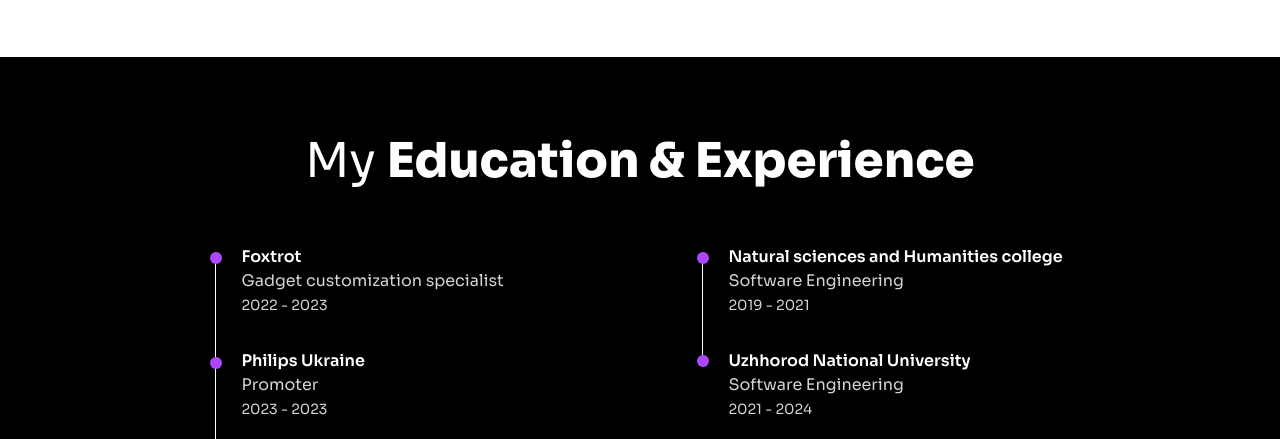
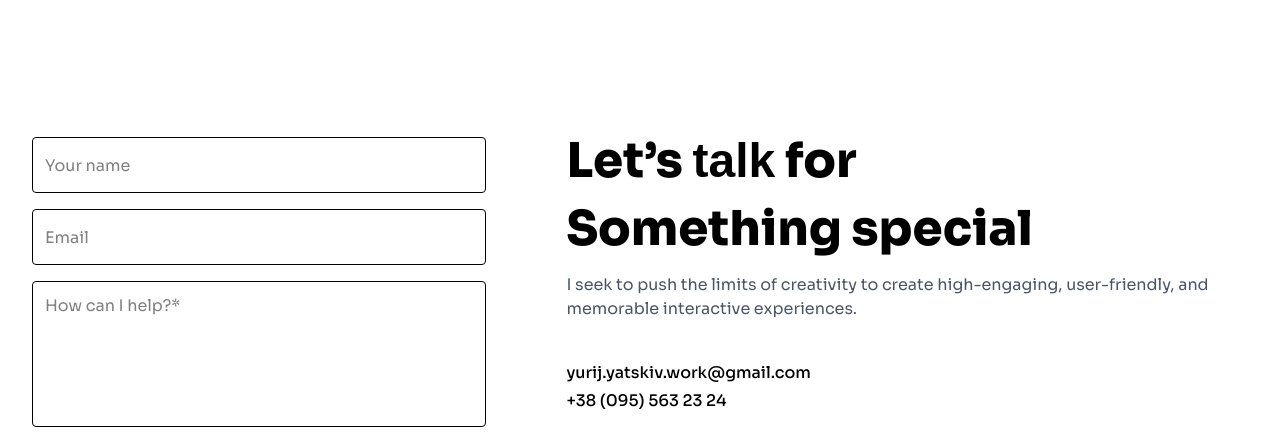
Before and after one commit to yatskiv-yurij/Yurij_Yatskiv, a plain HTML site: page index.html in a window 1280 px wide. Shown: the part 2563-3002 px from the top of the page. Drawn offline with Linux system fonts and the light colour scheme; no server answers; a web font is replaced by a local one.

Commit message:
Comment out education section in index.html
Comment out the education section in index.html

```diff
--- a/index.html
+++ b/index.html
@@ -471,7 +471,7 @@
       </div>
     </div>
 
-    <div class="bg-black education pt-[80px] pb-[100px]">
+    <!-- <div class="bg-black education pt-[80px] pb-[100px]">
       <div class="container">
         <h3 class="text-5xl text-center text-white">
           My
@@ -526,7 +526,7 @@
           </div>
         </div>
       </div>
-    </div>
+    </div> -->
 
     <div id="contact" class="contacts pt-[80px] pb-[100px]">
       <div
```
